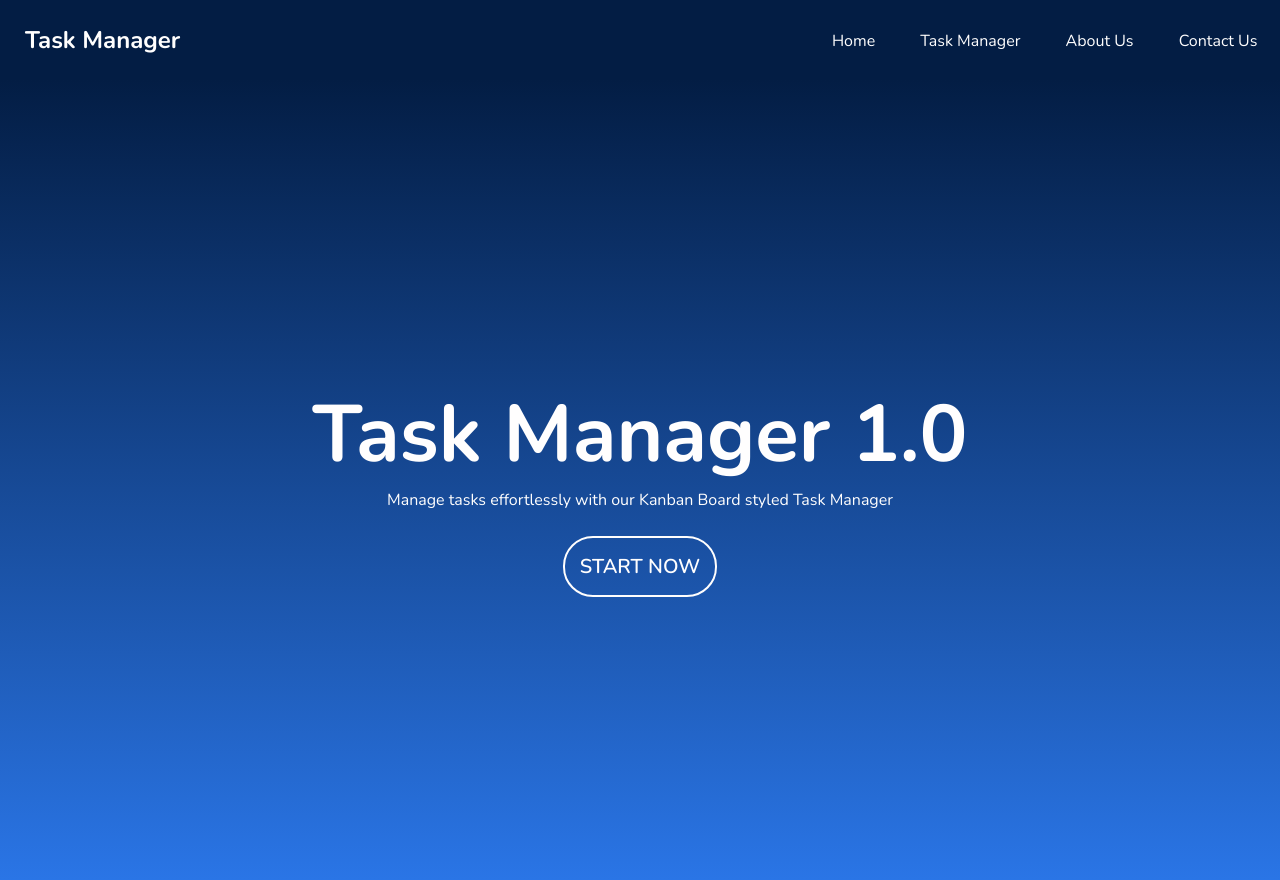
After one commit to BharathHegde0/MiniProject, a PHP site: page /home.php in a window 1280 px wide. The commit adds this page. Run offline with PHP 8.4, Linux system fonts and the light colour scheme.

Commit message:
overhaul, real this time

```diff
--- /dev/null
+++ b/Project/Home/home.css
@@ -0,0 +1,43 @@
+.home-container {
+	background-image: linear-gradient(#031d44, #2a75e6);
+	height: 100vh;
+}
+
+.home-container .home-text-container {
+	padding-top: 300px;
+	display: flex;
+	align-items: center;
+	justify-content: center;
+	flex-direction: column;
+}
+
+.home-container .home-text-container .home-big-text {
+	font-size: 80px;
+	font-weight: 700;
+}
+
+.home-button {
+	margin-top: 25px;
+}
+
+.home-button button {
+	padding: 15px;
+	font-size: 20px;
+	font-weight: 600;
+	background-color: transparent;
+	border-radius: 30px;
+	outline: none;
+	border: 2px solid #fffefe;
+	color: #fffefe;
+}
+
+.home-button button:hover {
+	background-color: #2a75e6;
+	color: #031d44;
+	border-color: #031d44;
+	transition: 100ms;
+}
+
+.home-button button:active {
+	background-color: #2158aa;
+}
--- a/Project/header.php
+++ b/Project/header.php
@@ -3,12 +3,13 @@
 <head>
     <meta charset="UTF-8">
     <meta name="viewport" content="width=device-width, initial-scale=1.0">
+    <meta http-equiv="Cache-control" content="no-cache">
     <title>Document</title>
     <link rel="stylesheet" href="header/style.css">
 </head>
 <body>
     <header>
-        <section class="header-container">
+        <section class="header-container stick">
 
             <div class="logo">
                 <h1>Task Manager</h1>
@@ -16,19 +17,19 @@
 
             <div class="nav-items">
                 <div>
-                    <a href="header.php"><p>Home</p></a>
+                    <a href="home.php" class="nav-links"><p>Home</p></a>
                 </div>
 
                 <div>
-                    <a href="tasks.php"><p>Task Manager</p></a>
+                    <a href="tasks.php" class="nav-links"><p>Task Manager</p></a>
                 </div>
 
                 <div>
-                    <a href=""><p>About Us</p></a>
+                    <a href="" class="nav-links"><p>About Us</p></a>
                 </div>
 
                 <div>
-                    <a href=""><p>Contact Us</p></a>
+                    <a href="" class="nav-links"><p>Contact Us</p></a>
                 </div>
 
             </div>
--- a/Project/header/style.css
+++ b/Project/header/style.css
@@ -1,7 +1,13 @@
 @import url("https://fonts.googleapis.com/css2?family=Nunito:ital,wght@0,200;0,300;0,400;0,500;0,600;0,700;0,800;0,900;0,1000;1,200;1,300;1,400;1,500;1,600;1,700;1,800;1,900;1,1000&display=swap");
 
 * {
-	font-family: Nunito;
+	font-family: Nunito, sans-serif;
+}
+
+*::-webkit-scrollbar {
+	-ms-overflow-style: none; /* for Internet Explorer, Edge */
+	scrollbar-width: none; /* for Firefox */
+	overflow-y: scroll;
 }
 
 body {
@@ -10,7 +16,7 @@ body {
 	background-color: #010101;
 }
 
-a {
+/* a {
 	text-decoration: none;
 	color: #fffefe;
 }
@@ -18,8 +24,42 @@ a {
 a:hover {
 	color: #2a75e6;
 	transition: 180ms;
+} */
+
+a {
+	text-decoration: none;
+	color: #fffefe;
+	position: relative;
 }
 
+.nav-links:after {
+	content: "";
+	position: absolute;
+	width: 0;
+	height: 2px;
+	display: block;
+	margin-top: 0px;
+	right: 0;
+	background: #fff;
+	transition: width 0.2s ease;
+	-webkit-transition: width 0.2s ease;
+}
+
+.nav-links:hover:after {
+	width: 100%;
+	left: 0;
+	background: #2a75e6;
+}
+
+.nav-links:hover {
+	color: #2a75e6;
+	text-decoration: none;
+	transition: 100ms;
+}
+.nav-links:active {
+	color: #1f55a7;
+}
+/* --------- */
 .header-container {
 	display: grid;
 	grid-template-columns: 5fr 3fr;
@@ -42,3 +82,8 @@ a:hover {
 .header-container .logo {
 	padding-top: 4px;
 }
+
+/* .stick {
+	position: absolute;
+
+} */
--- /dev/null
+++ b/Project/home.php
@@ -0,0 +1,14 @@
+<?php include("header.php")?>
+<link rel="stylesheet" href="Home/home.css">
+
+<section class="home-container">
+    <section class="home-text-container">
+        <div class="home-big-text">
+            Task Manager 1.0
+        </div>
+        <div>
+            Manage tasks effortlessly with our Kanban Board styled Task Manager
+        </div>
+        <div class="home-button"><a href="tasks.php"><button>START NOW</button></a></div>
+    </section>
+</section>
--- a/Project/tasks/clock.css
+++ b/Project/tasks/clock.css
@@ -3,6 +3,7 @@
 	border-radius: 10%;
 	padding: 10px;
 	margin: 0px 5px 0px 5px;
+	border: 1px solid #fffefe;
 }
 
 .clock-item:last-child {
@@ -12,6 +13,7 @@
 .clock-container {
 	margin-left: 20px;
 	margin-top: 15px;
+	background-color: #031d44;
 }
 
 .clock-items {
@@ -20,4 +22,5 @@
 	justify-content: flex-end;
 	margin-left: 10px;
 	font-weight: 600;
+	/* border: 1px solid #fffefe; */
 }
--- a/Project/tasks/tasks2.js
+++ b/Project/tasks/tasks2.js
@@ -3,6 +3,8 @@ window.addEventListener("load", () => {
 	const input = document.querySelector("#new-task-input");
 	const list_el = document.querySelector(".tasks");
 	const for_but = document.querySelector(".tasks-add-button");
+
+	const LOCAL_STORAGE_KEY = "tasks.list";
 
 	function addDragListeners() {
 		const draggable = document.querySelectorAll(".draggable");
```
Also changed, not shown: Project/popup.php (added, +14 -0 lines), Project/popup/pop.css (added, +71 -0 lines), Project/popup/pop.js (added, +13 -0 lines), Project/tasks.php (+5 -4 lines), Project/tasks/tasks.css (+23 -4 lines).
